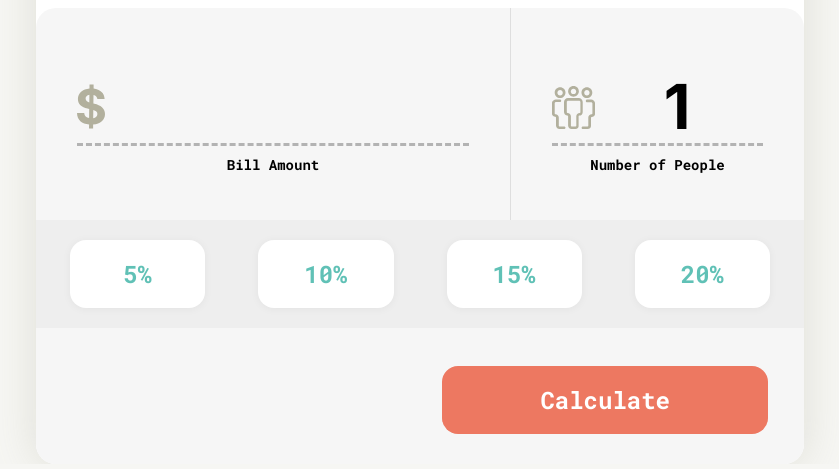
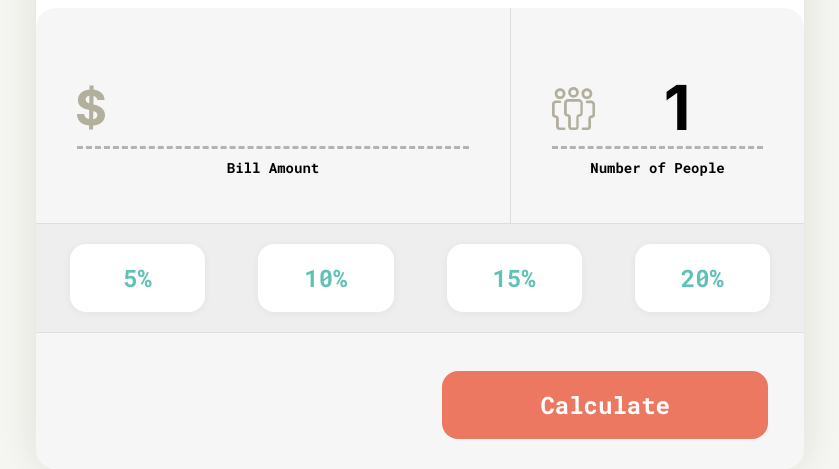
Before and after one commit to peter-hinch/advent-of-css-2022-day-07-tip-calculator, a website: page index.html in a window 1280 px wide. Shown: the part 341-810 px from the top of the page, without its empty margins (220-1059 px from the left). Drawn offline with nearby package versions, Linux system fonts and the light colour scheme.

Commit message:
Minor adjustments to layout.

```diff
--- a/styles.css
+++ b/styles.css
@@ -93,13 +93,14 @@ section#calculator .calculator__input .input__form-element {
   display: flex;
   flex-direction: column;
   align-items: center;
-  padding: 62px 41px 46px;
+  padding: 61px 41px 46px;
 }
 
 section#calculator .calculator__input .input__form-element input {
   width: calc(100% - 70px);
   font-family: 'Inter', sans-serif;
   font-size: 62px;
+  line-height: 75px;
   text-align: center;
   background: transparent;
   border: none;
@@ -120,6 +121,9 @@ section#calculator .calculator__tip-select {
   gap: 53px;
   padding: 20px 34px;
   background: #eeeeee;
+  border: 1px solid #dedede;
+  border-left: none;
+  border-right: none;
 }
 
 section#calculator .calculator__tip-select input[type='radio'] {
```
